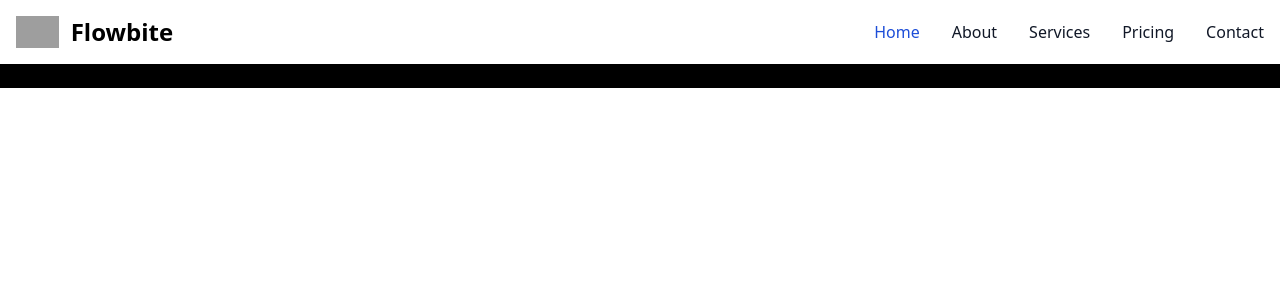
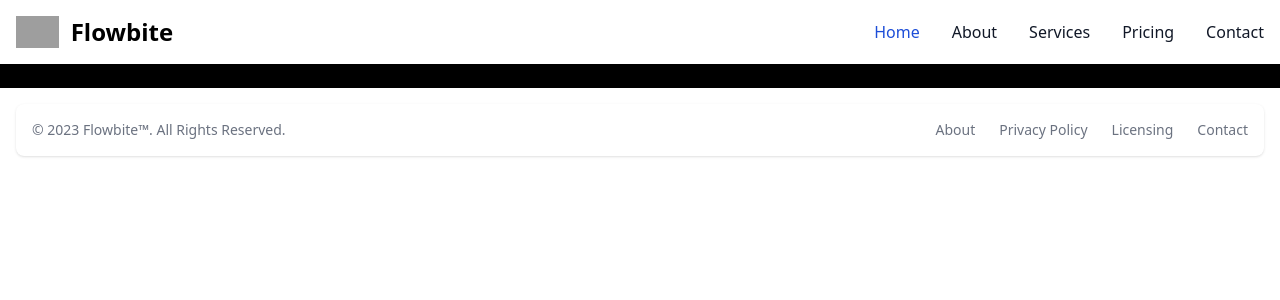
Before and after one commit to Ellian-1/recipes-website, a Next.js app: page / in a window 1280 px wide. Shown: the top 300 px of the page. Built offline with nearby package versions, Linux system fonts and the light colour scheme; grey boxes are pictures that could not be loaded.

Commit message:
Create the footer

```diff
--- a/src/app/layout.tsx
+++ b/src/app/layout.tsx
@@ -2,6 +2,7 @@
 import localFont from "next/font/local";
 import "./globals.css";
 import Navbar from "@/components/Navbar";
+import Footer from "@/components/Footer";
 
 const geistSans = localFont({
   src: "./fonts/GeistVF.woff",
@@ -31,6 +32,7 @@
       >
         <Navbar />
         <main>{children}</main>
+        <Footer />
       </body>
     </html>
   );
--- /dev/null
+++ b/src/components/Footer.tsx
@@ -0,0 +1,41 @@
+import React from "react";
+
+const Footer = () => {
+  return (
+    <footer className="bg-white rounded-lg shadow m-4 dark:bg-gray-800">
+      <div className="w-full mx-auto max-w-screen-xl p-4 md:flex md:items-center md:justify-between">
+        <span className="text-sm text-gray-500 sm:text-center dark:text-gray-400">
+          © 2023{" "}
+          <a href="https://flowbite.com/" className="hover:underline">
+            Flowbite™
+          </a>
+          . All Rights Reserved.
+        </span>
+        <ul className="flex flex-wrap items-center mt-3 text-sm font-medium text-gray-500 dark:text-gray-400 sm:mt-0">
+          <li>
+            <a href="#" className="hover:underline me-4 md:me-6">
+              About
+            </a>
+          </li>
+          <li>
+            <a href="#" className="hover:underline me-4 md:me-6">
+              Privacy Policy
+            </a>
+          </li>
+          <li>
+            <a href="#" className="hover:underline me-4 md:me-6">
+              Licensing
+            </a>
+          </li>
+          <li>
+            <a href="#" className="hover:underline">
+              Contact
+            </a>
+          </li>
+        </ul>
+      </div>
+    </footer>
+  );
+};
+
+export default Footer;
```
